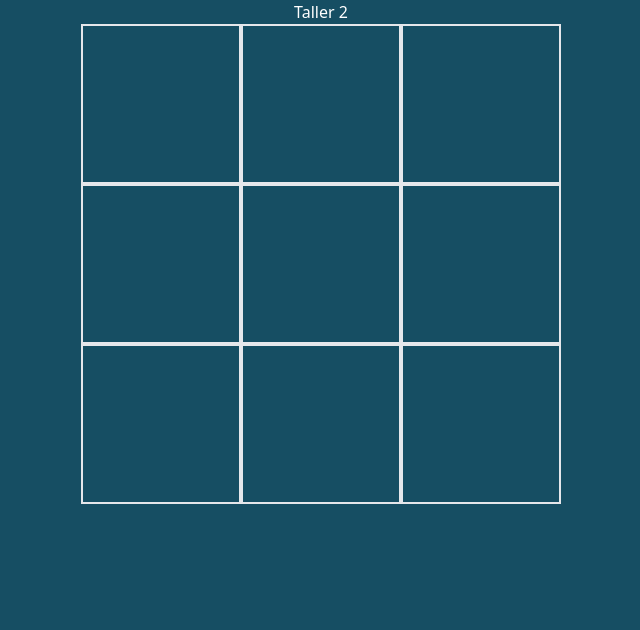
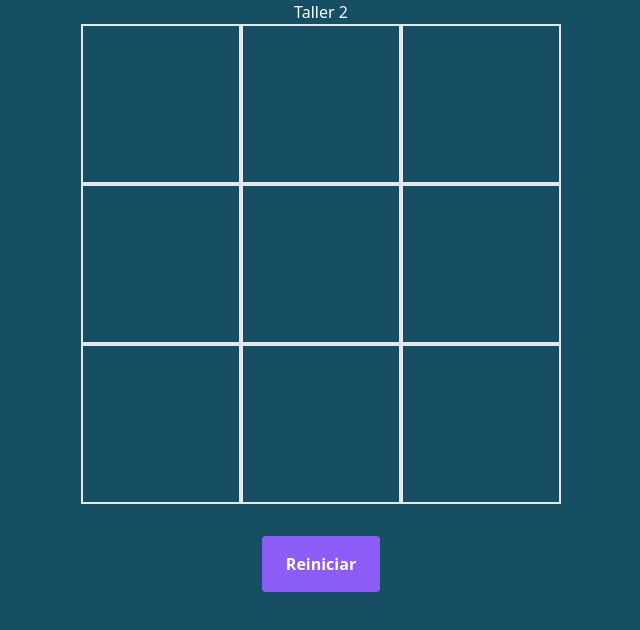
Before and after one commit to justFYM/taller2, a Vue app: page / in a window 1280 px wide. Shown: the top 630 px of the page, without its empty margins (319-959 px from the left). Built offline with nearby package versions, Linux system fonts and the light colour scheme.

Commit message:
Botón Reiniciar con los estilos de Tailwind css implementado

```diff
--- a/src/App.vue
+++ b/src/App.vue
@@ -61,6 +61,8 @@ const reiniciarElJuego = () => {
 		</div>
 
 		<div class="text-center">
+      <button @click="reiniciarElJuego" class="px-6 py-4 bg-violet-500 rounded font-bold hover:bg-violet-800 duration-300">Reiniciar</button>
+
 				</div>
 	</main>
 </template>
```
